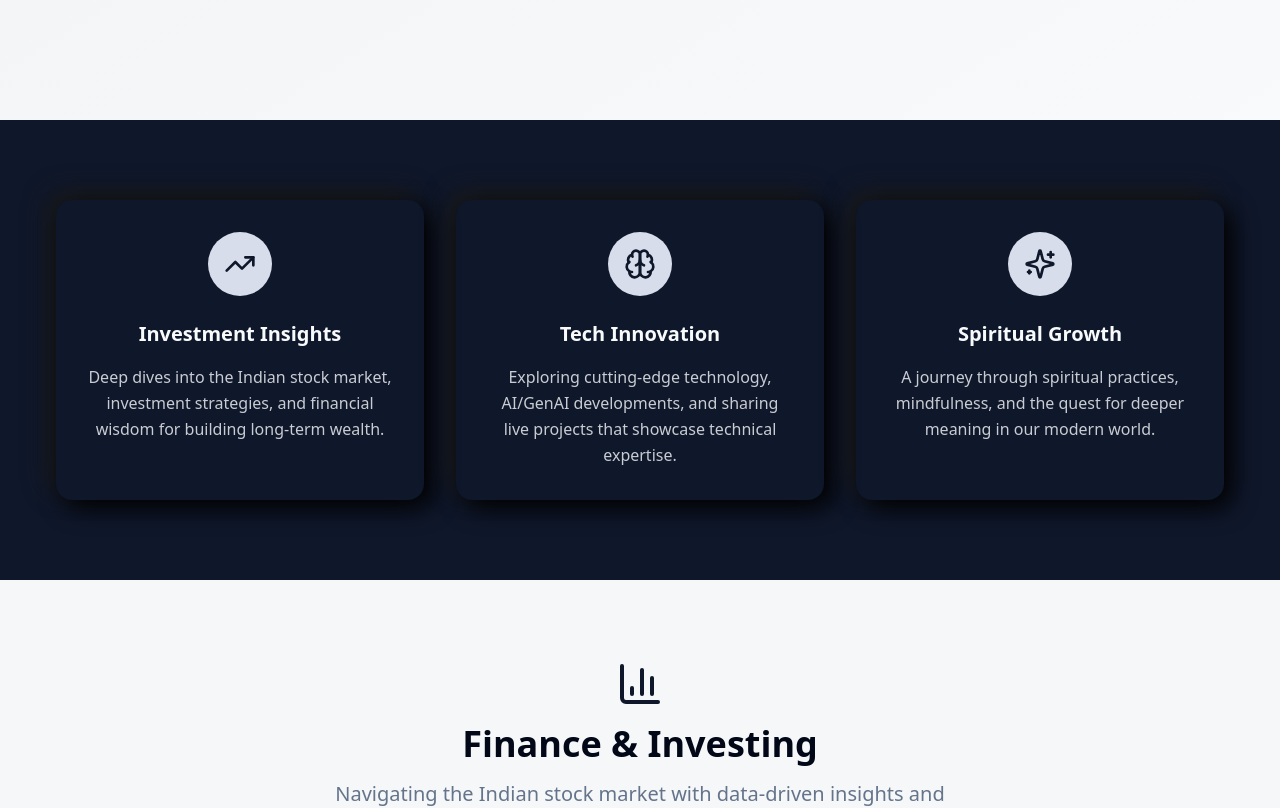
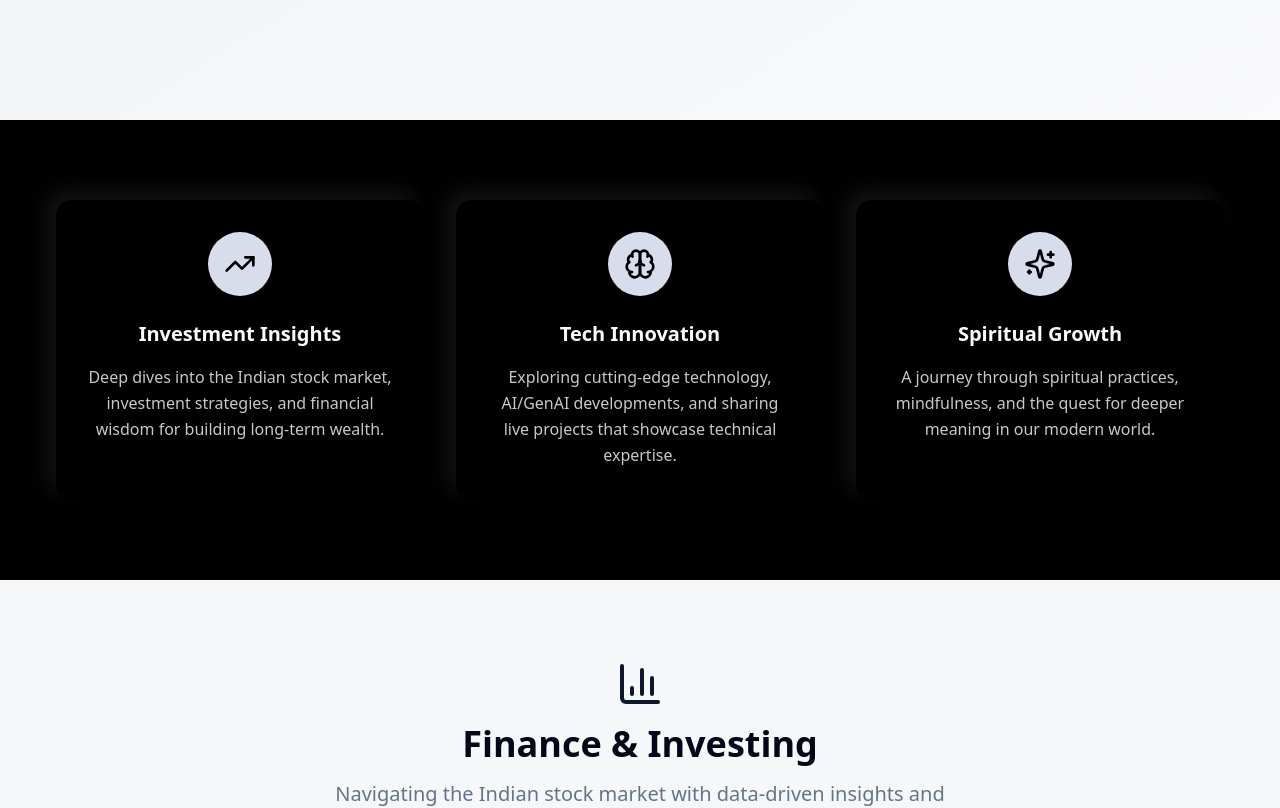
Before and after one commit to Debojit-Space/personal-portfoli-o, a React (Vite) app: page / in a window 1280 px wide. Shown: the part 680-1488 px from the top of the page. Built offline with nearby package versions, Linux system fonts and the light colour scheme.

Commit message:
Update background and card colors
Set background and card colors to black to match user's request.

```diff
--- a/src/components/FeatureSection.tsx
+++ b/src/components/FeatureSection.tsx
@@ -25,7 +25,7 @@ const FeatureSection = () => {
       <div className="container mx-auto">
         <div className="grid grid-cols-1 md:grid-cols-3 gap-8">
           {features.map((feature, index) => (
-            <Card variant="neumorphicDark" key={index} className="bg-transparent border-feature-icon/20 p-8 text-center">
+            <Card variant="neumorphicDark" key={index} className="bg-black border-feature-icon/20 p-8 text-center">
               <div className="w-16 h-16 bg-feature-icon rounded-full flex items-center justify-center mx-auto mb-6">
                 <feature.icon className="w-8 h-8 text-section-dark" />
               </div>
--- a/src/index.css
+++ b/src/index.css
@@ -39,7 +39,7 @@ All colors MUST be HSL.
     /* Personal website theme colors */
     --hero-gradient-start: 220 15% 95%;
     --hero-gradient-end: 220 20% 98%;
-    --section-dark: 222.2 47.4% 11.2%;
+    --section-dark: 0 0% 0%;
     --section-dark-foreground: 210 40% 98%;
     --feature-icon: 220 30% 88%;
     --nav-text: 215.4 16.3% 46.9%;
```
